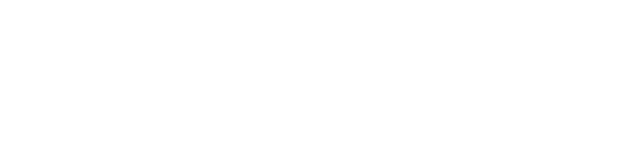
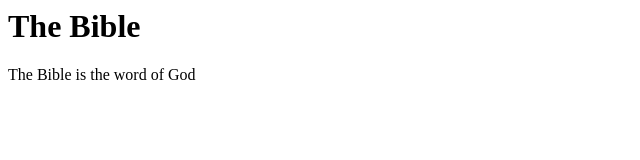
Before and after one commit to Tedd10/play-project, a plain HTML site: page index.html in a window 1280 px wide. Shown: the whole page, without its empty margins (0-640 px from the left). Drawn offline with Linux system fonts and the light colour scheme.

Commit message:
changed index

```diff
--- a/index.html
+++ b/index.html
@@ -5,6 +5,7 @@
     <title>Document</title>
 </head>
 <body>
-
+    <h1>The Bible</h1>
+    <p>The Bible is the word of God</p>
 </body>
 </html>
```
